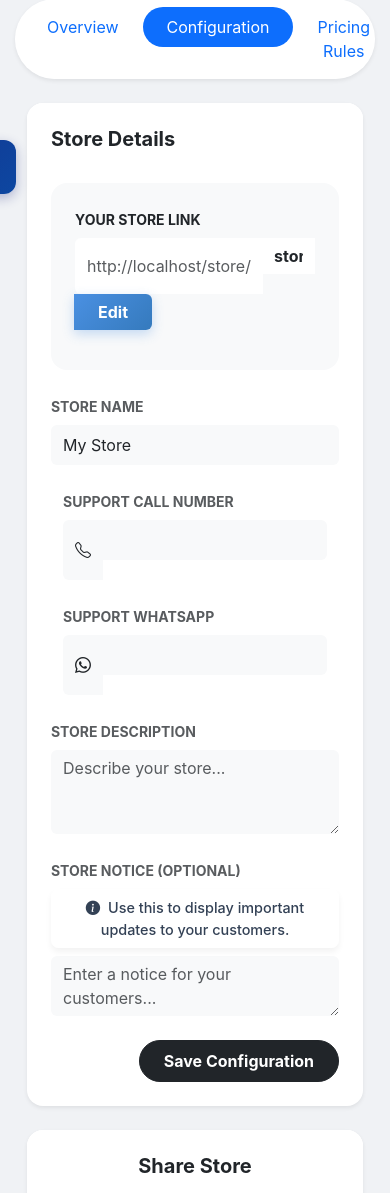
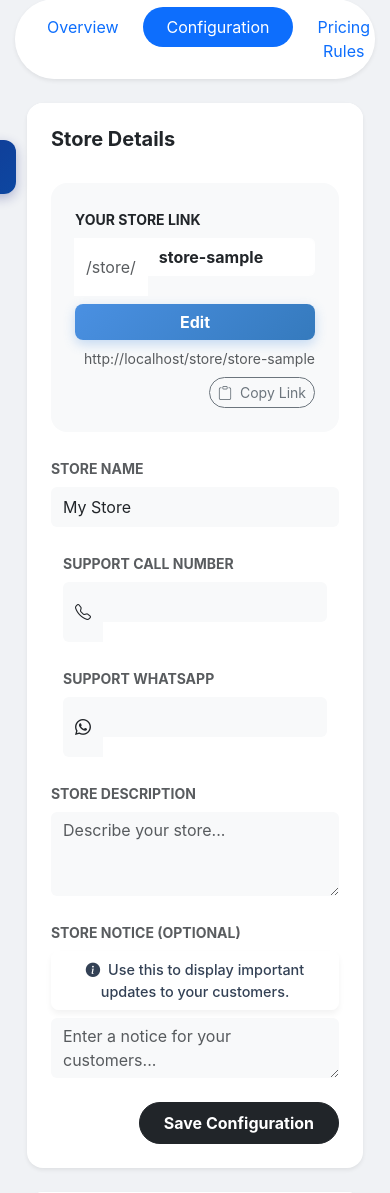
Before and after one commit to Razisky-Dev/DICE-final, a Flask app: page /store in a window 390 px wide, after a click on "Configuration". Shown: the part 221-1414 px from the top of the page. Run offline with Flask 3, Linux system fonts and the light colour scheme; the visitor is signed in with stand-in values (Sample User, id 1); data comes from the database, SQL or seed files in the repository; data that the repository does not hold is empty; some libraries are stand-ins or nearby versions.

Commit message:
Add DB fix script and improve store link responsiveness

```diff
--- a/templates/store.html
+++ b/templates/store.html
@@ -218,18 +218,40 @@
                         <div class="bg-light p-4 rounded-4 mb-4">
                             <label class="form-label fw-bold text-dark small text-uppercase mb-2">Your Store
                                 Link</label>
-                            <div class="input-group mb-3">
-                                <span class="input-group-text bg-white border-0 text-muted">{{ request.host_url
-                                    }}store/</span>
-                                <input type="text" class="form-control border-0 fw-bold" id="slugInput"
-                                    value="{{ store.slug }}" readonly>
-                                <button class="btn btn-primary px-4 fw-bold" type="button"
+
+                            <div class="d-flex flex-column flex-md-row gap-2 align-items-stretch">
+                                <div class="input-group">
+                                    <span class="input-group-text bg-white border-0 text-muted d-none d-md-block">{{
+                                        request.host_url }}store/</span>
+                                    <span class="input-group-text bg-white border-0 text-muted d-md-none">/store/</span>
+                                    <input type="text" class="form-control border-white border-start-0 fw-bold"
+                                        id="slugInput" value="{{ store.slug }}" readonly>
+                                </div>
+                                <button class="btn btn-primary px-4 fw-bold rounded-3" type="button"
                                     onclick="enableSlugEdit()">Edit</button>
                             </div>
+
+                            <div class="mt-2 text-end">
+                                <small class="text-muted d-block mb-2 text-break" id="fullLinkDisplay">{{
+                                    request.host_url }}store/{{ store.slug }}</small>
+                                <button class="btn btn-sm btn-outline-secondary rounded-pill" onclick="copyStoreLink()">
+                                    <i class="bi bi-clipboard me-1"></i> Copy Link
+                                </button>
+                            </div>
+
                             <!-- Hidden Full Link for copying -->
                             <input type="hidden" value="{{ request.host_url }}store/{{ store.slug }}"
                                 id="fullStoreLink">
                         </div>
+
+                        <script>
+                            function copyStoreLink() {
+                                var copyText = document.getElementById("fullStoreLink");
+                                navigator.clipboard.writeText(copyText.value).then(function () {
+                                    alert("Link copied to clipboard!");
+                                });
+                            }
+                        </script>
 
                         <form action="{{ url_for('update_store_settings') }}" method="POST" id="storeSettingsForm">
                             <input type="hidden" name="csrf_token" value="{{ csrf_token() }}">
```
Also changed, not shown: fix_db_plans.py (added, +24 -0 lines).
